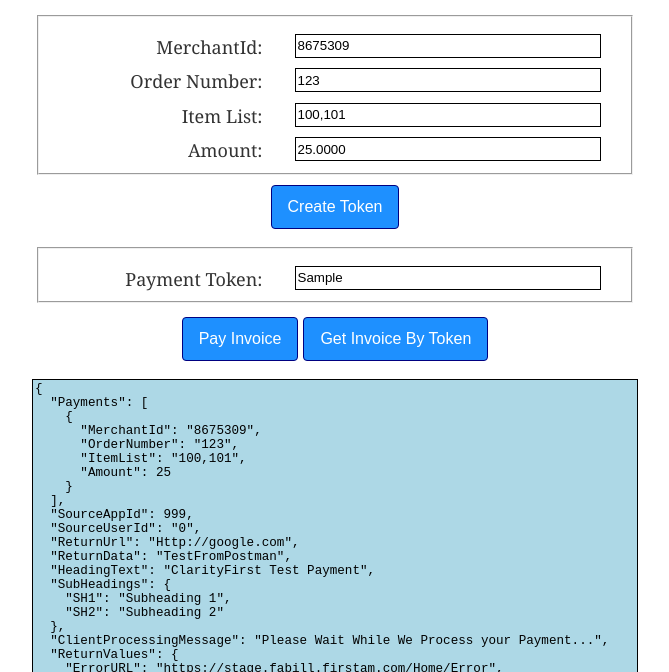
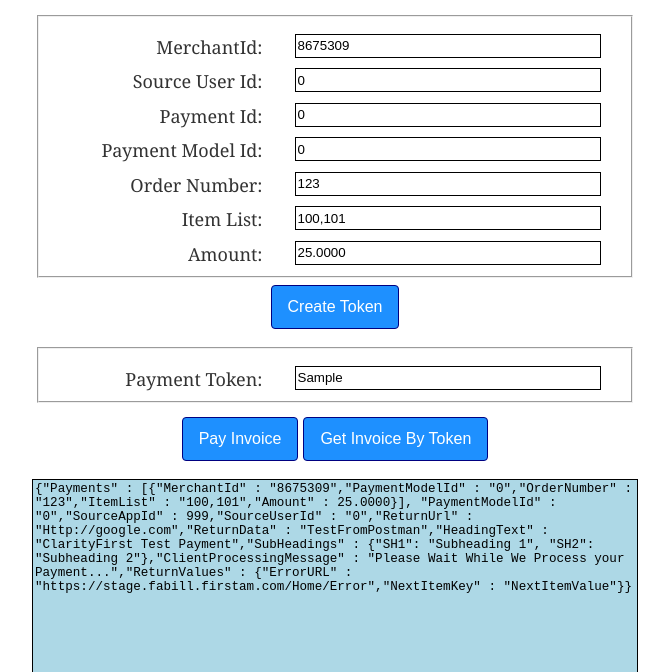
Before and after one commit to qxie777/TestFAPay, a plain HTML site: page index.html in a window 1280 px wide. Both pictures are taken after typing "Sample", "Sample" into the empty fields and a click on the button "Create Token". Shown: the part 128-800 px from the top of the page, without its empty margins (305-974 px from the left). Drawn offline with nearby package versions, Linux system fonts and the light colour scheme; no server answers.

Commit message:
Added several fields

```diff
--- a/index.html
+++ b/index.html
@@ -17,6 +17,18 @@
                         <div class="form-group">
                             <label for="MerchantId">MerchantId:</label>
                             <input name="MerchantId" id="MerchantId" value="8675309">
+                        </div>
+                        <div class="form-group">
+                            <label for="SourceUserId">Source User Id:</label>
+                            <input name="SourceUserId" id="SourceUserId" value="0">
+                        </div>
+                        <div class="form-group">
+                            <label for="PaymentId">Payment Id:</label>
+                            <input name="PaymentId" id="PaymentId" value="0">
+                        </div>
+                        <div class="form-group">
+                            <label for="PaymentModelId">Payment Model Id:</label>
+                            <input name="PaymentModelId" id="PaymentModelId" value="0">
                         </div>
                         <div class="form-group">
                             <label for="OrderNumber">Order Number:</label>
--- a/script.js
+++ b/script.js
@@ -14,8 +14,9 @@ function payInvoice() {
 }
 
 const createToken = async () => {
-	var myBody ='{"Payments" : [{"MerchantId" : "'+ $("#MerchantId").val() +'","OrderNumber" : "'+ $("#OrderNumber").val() +'","ItemList" : "'+ $("#ItemList").val() +'","Amount" : '+ $("#Amount").val() +'}],"SourceAppId" : 999,"SourceUserId" : "0","ReturnUrl" : "Http://google.com","ReturnData" : "TestFromPostman","HeadingText" : "ClarityFirst Test Payment","SubHeadings" : {"SH1": "Subheading 1", "SH2": "Subheading 2"},"ClientProcessingMessage" : "Please Wait While We Process your Payment...","ReturnValues" : {"ErrorURL" : "https://stage.fabill.firstam.com/Home/Error","NextItemKey" : "NextItemValue"}}';
-	$("#responseArea").val(JSON.stringify(JSON.parse(myBody), null, 2));
+	var myBody ='{"Payments" : [{"MerchantId" : "'+ $("#MerchantId").val() +  '","PaymentModelId" : "'+ $("#PaymentModelId").val() +'","OrderNumber" : "'+ $("#OrderNumber").val() +'","ItemList" : "'+ $("#ItemList").val() +'","Amount" : '+ $("#Amount").val() +'}], "PaymentModelId" : "'+ $("#PaymentModelId").val() + '","SourceAppId" : 999,"SourceUserId" : "' + $("#SourceUserId").val() + '","ReturnUrl" : "Http://google.com","ReturnData" : "TestFromPostman","HeadingText" : "ClarityFirst Test Payment","SubHeadings" : {"SH1": "Subheading 1", "SH2": "Subheading 2"},"ClientProcessingMessage" : "Please Wait While We Process your Payment...","ReturnValues" : {"ErrorURL" : "https://stage.fabill.firstam.com/Home/Error","NextItemKey" : "NextItemValue"}}';
+	//$("#responseArea").val(JSON.stringify(JSON.parse(myBody), null, 2));
+	$("#responseArea").val(myBody);
 	const response = await fetch('http://localhost:8080/http://stage.nwdwebservices.firstam.net/CreditCardPaymentsAPI/api/v1/PaymentToken', {
 		method: 'POST',
 		body: myBody, // string or object
--- a/style.css
+++ b/style.css
@@ -31,7 +31,7 @@ button {
 }
 #form {
     background-color: #FFF;
-    height: 160px;
+    height: 260px;
     width: 600px;
     margin-right: auto;
     margin-left: auto;
```
